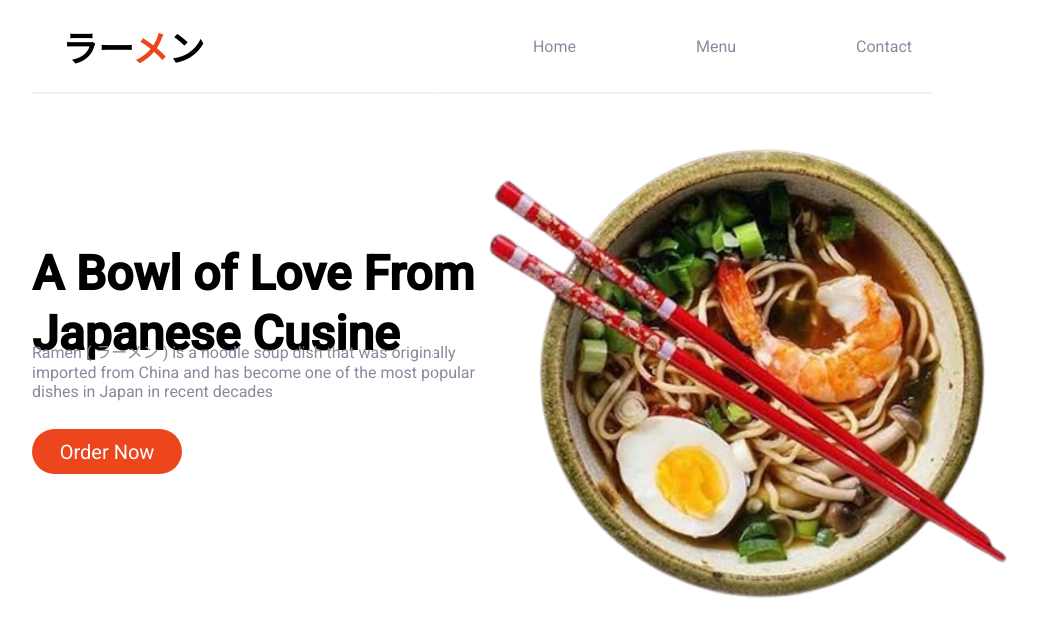
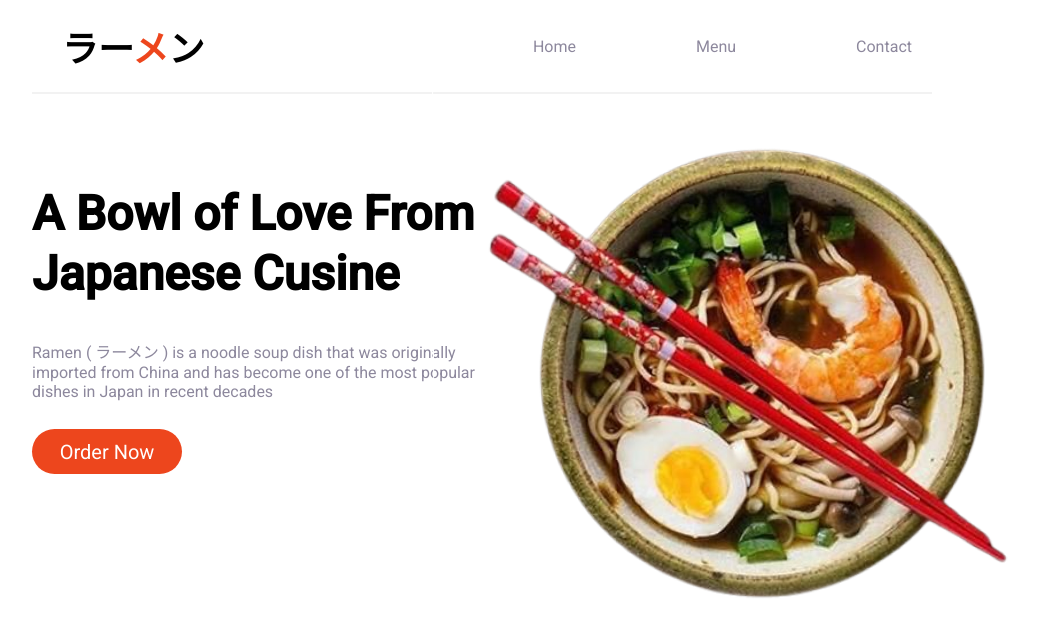
Before and after one commit to olivrrrrr/restaurant-page, a website built with webpack: page dist/index.html in a window 1280 px wide. Shown: the whole page, without its empty margins (158-1196 px from the left). Built offline with nearby package versions, Linux system fonts and the light colour scheme.

Commit message:
Update styles.css

```diff
--- a/src/styles.css
+++ b/src/styles.css
@@ -74,7 +74,7 @@
 }
 
 .main-body .slogan{
-    margin-top: 150px;
+    margin-top: 90px;
     font-style: normal;
     font-weight: bold;
     font-size: 64px;
```
